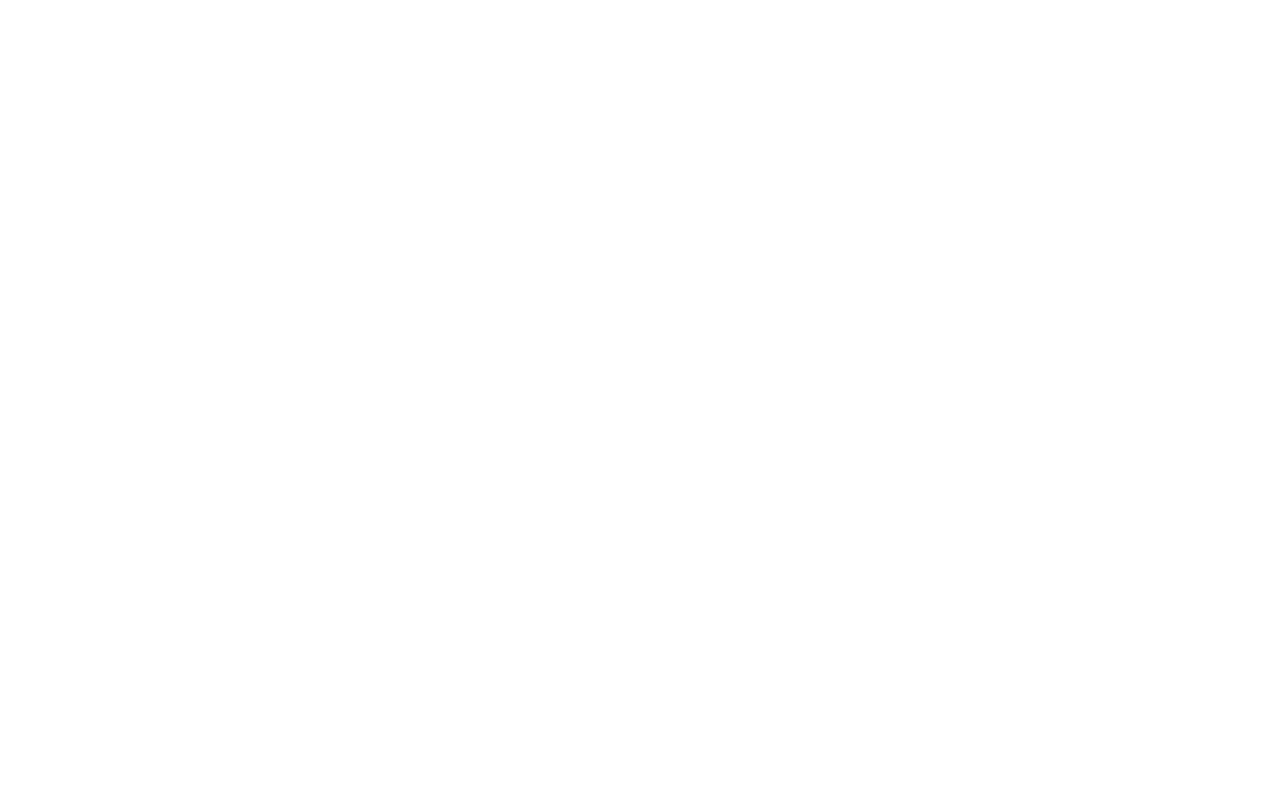
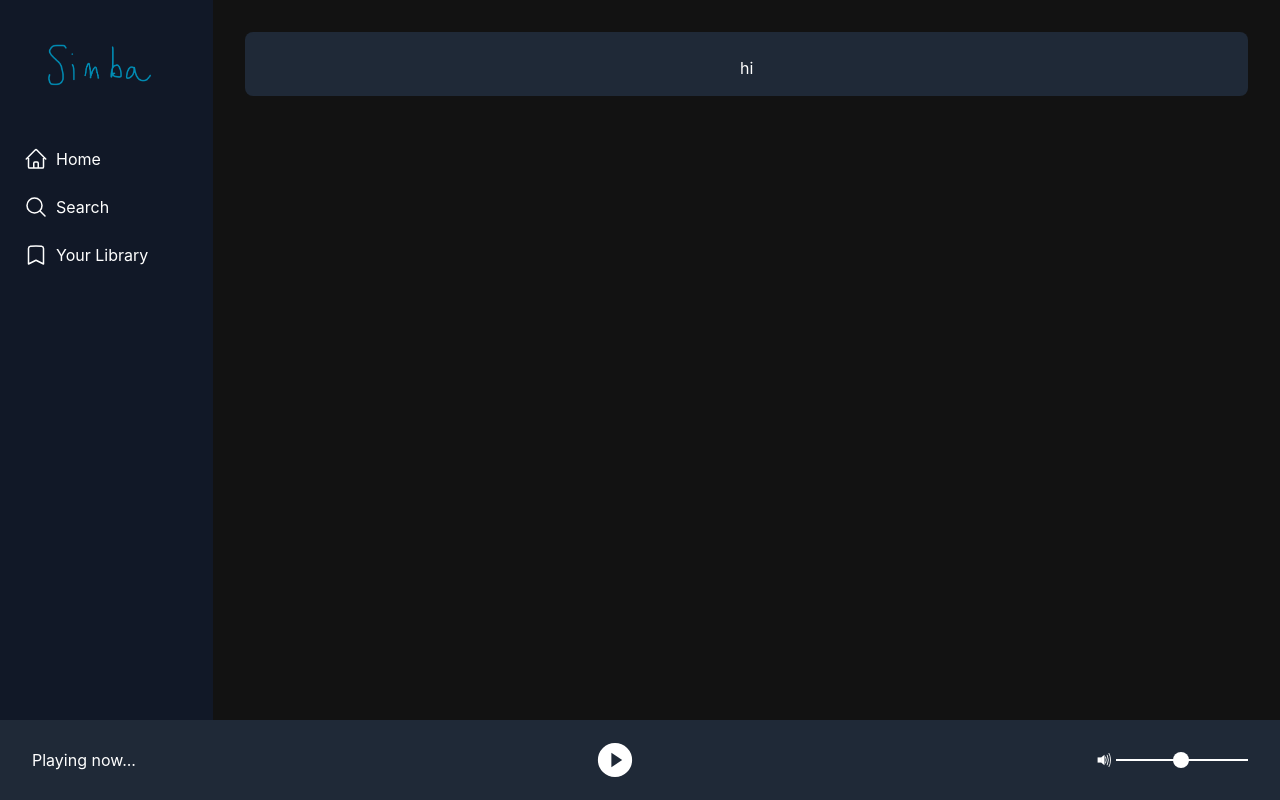
Before and after one commit to artiehumphreys/simba, a React (Create React App) app: page /playlist/1 in a window 1280 px wide. Before the commit this address had no page. Built offline with nearby package versions, Linux system fonts and the light colour scheme.

Commit message:
Working on playlist page now

```diff
--- a/src/App.js
+++ b/src/App.js
@@ -2,6 +2,7 @@
 import { BrowserRouter as Router, Route, Routes, Navigate } from 'react-router-dom';
 import Loginpage from './pages/Loginpage';
 import HomePage from './pages/HomePage';
+import PlaylistPage from './pages/PlaylistPage';
 
 //TODO: Implement login logic
 //Use protected routes.
@@ -15,8 +16,9 @@
       <Router>
         <Routes>
           <Route path="/login" element={<Loginpage />} />
-          <Route path="/" element={<Navigate to="/login" />} />
-          <Route path="/home" element={<HomePage />} />
+          {/* <Route path="/" element={<Navigate to="/login" />} /> */}
+          <Route path = "/" element={<HomePage />} exact />
+          <Route path="/playlist/:id" element={<PlaylistPage />} />
         </Routes>
       </Router>
     );
--- a/src/pages/HomePage.js
+++ b/src/pages/HomePage.js
@@ -2,6 +2,8 @@
 import Footer from '../components/Footer';
 import SideBar from '../components/SideBar';
 import styles from '../css/HomePage.module.css';
+import { useNavigate } from 'react-router-dom';
+
 
 function useFetchFromEndpoint(endpoint) {
     const [data, setData] = useState(null);
@@ -16,18 +18,8 @@
     return { data, error };
 }
 
-function fetchTracks(playlistId) {
-    fetch(`http://localhost:8080/api/playlists/${playlistId}/songs`)
-        .then(response => response.json())
-        .then(data => {
-            console.log(data);
-        })
-        .catch(error => {
-            console.error('Error fetching tracks:', error);
-        });
-}
-
 function HomePage() {
+    const navigate = useNavigate();
     const { data: playlists, error } = useFetchFromEndpoint('api/playlists');
     return (<body className={`flex h-screen text-white overflow-hidden ${styles.background_container}`}>
         <aside className={`w-1/6 flex flex-col items-center px-4 py-8 bg-gray-900`}>
@@ -38,7 +30,7 @@
             {error && <div className="text-red-500">Error fetching playlists: {error.message}</div>}
             <div className="grid grid-cols-1 sm:grid-cols-2 md:grid-cols-3 lg:grid-cols-4 gap-4">
                 {playlists && playlists.map((playlist, index) => (
-                    <div key={index} className="bg-gray-800 p-4 rounded-lg cursor-pointer transform transition duration-200 hover:scale-105 w-full md:w-auto" onClick={() => fetchTracks(playlist.id)}>
+                    <div key={index} className="bg-gray-800 p-4 rounded-lg cursor-pointer transform transition duration-200 hover:scale-105 w-full md:w-auto" onClick={() => navigate(`playlist/${playlist.id}`)}>
                         {playlist.images && playlist.images[0] && (
                             <img src={playlist.images[0].url} alt={playlist.name}
                                  className="w-full aspect-square object-cover rounded-lg" />
--- a/src/pages/PlaylistPage.js
+++ b/src/pages/PlaylistPage.js
@@ -1,5 +1,37 @@
+import React, { useState, useEffect } from 'react';
+import Footer from '../components/Footer';
+import SideBar from '../components/SideBar';
+import styles from '../css/HomePage.module.css';
+
+function fetchTracks(playlistId) {
+    fetch(`http://localhost:8080/api/playlists/${playlistId}/songs`)
+        .then(response => response.json())
+        .then(data => {
+            console.log(data);
+        })
+        .catch(error => {
+            console.error('Error fetching tracks:', error);
+        });
+}
+
 function PlaylistPage(){
+    return(
+        <body className={`flex h-screen text-white overflow-hidden ${styles.background_container}`}>
+            <aside className={`w-1/6 flex flex-col items-center px-4 py-8 bg-gray-900`}>
+                <SideBar></SideBar>
+            </aside>
+            <div className="flex-grow w-10/12 p-8 overflow-y-auto mb-20">
+                <div className="grid grid-rows-1 gap-4">
+                    <div className="bg-gray-800 p-4 rounded-lg cursor-pointer transform transition duration-200 hover:scale-105 w-full md:w-auto">
+                        <h3 className="mt-2 text-center text-white">hi</h3>
+                    </div>
+                </div>
+        </div>
 
+            <Footer></Footer>
+        </body>
+
+    )
 }
 
 export default PlaylistPage
```
Also changed, not shown: 1 other file (tests, documents, lock files or other folders).
